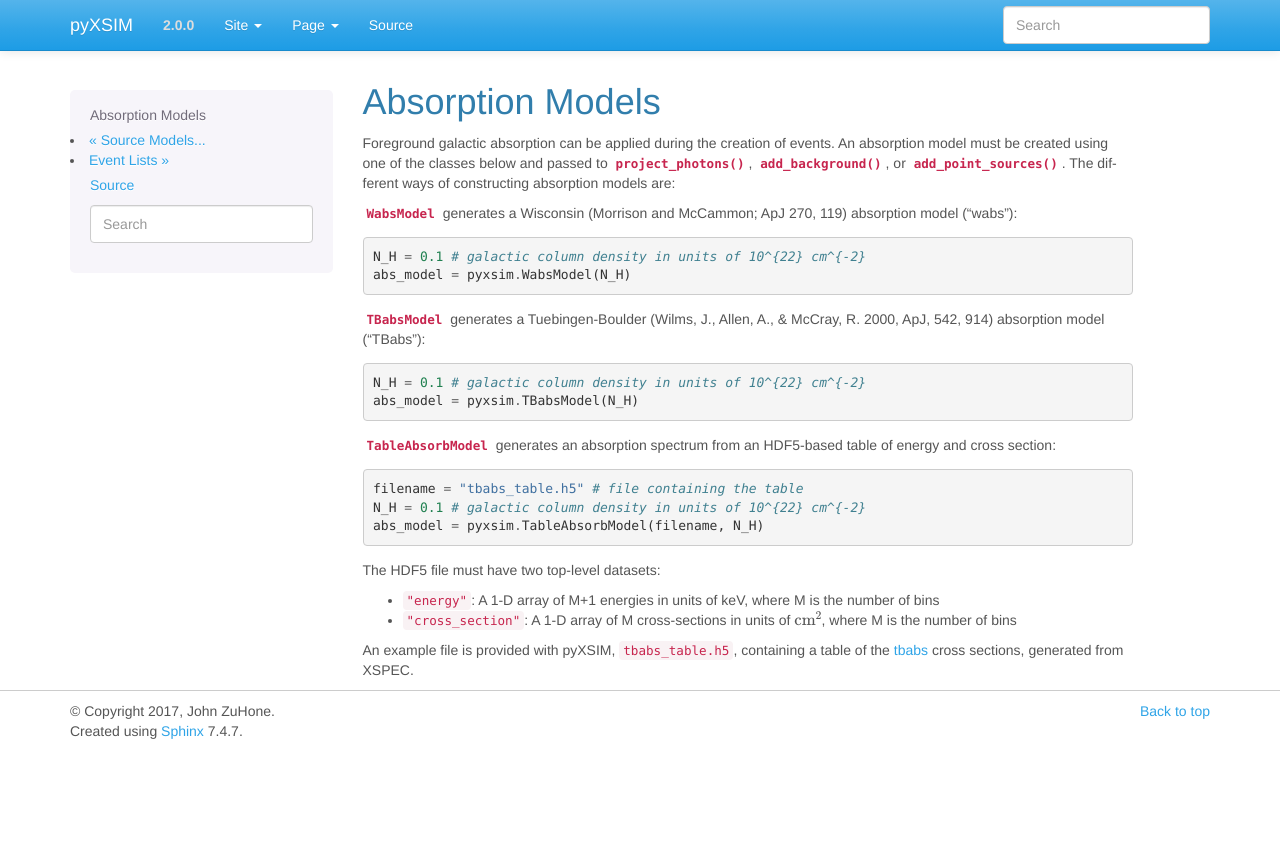
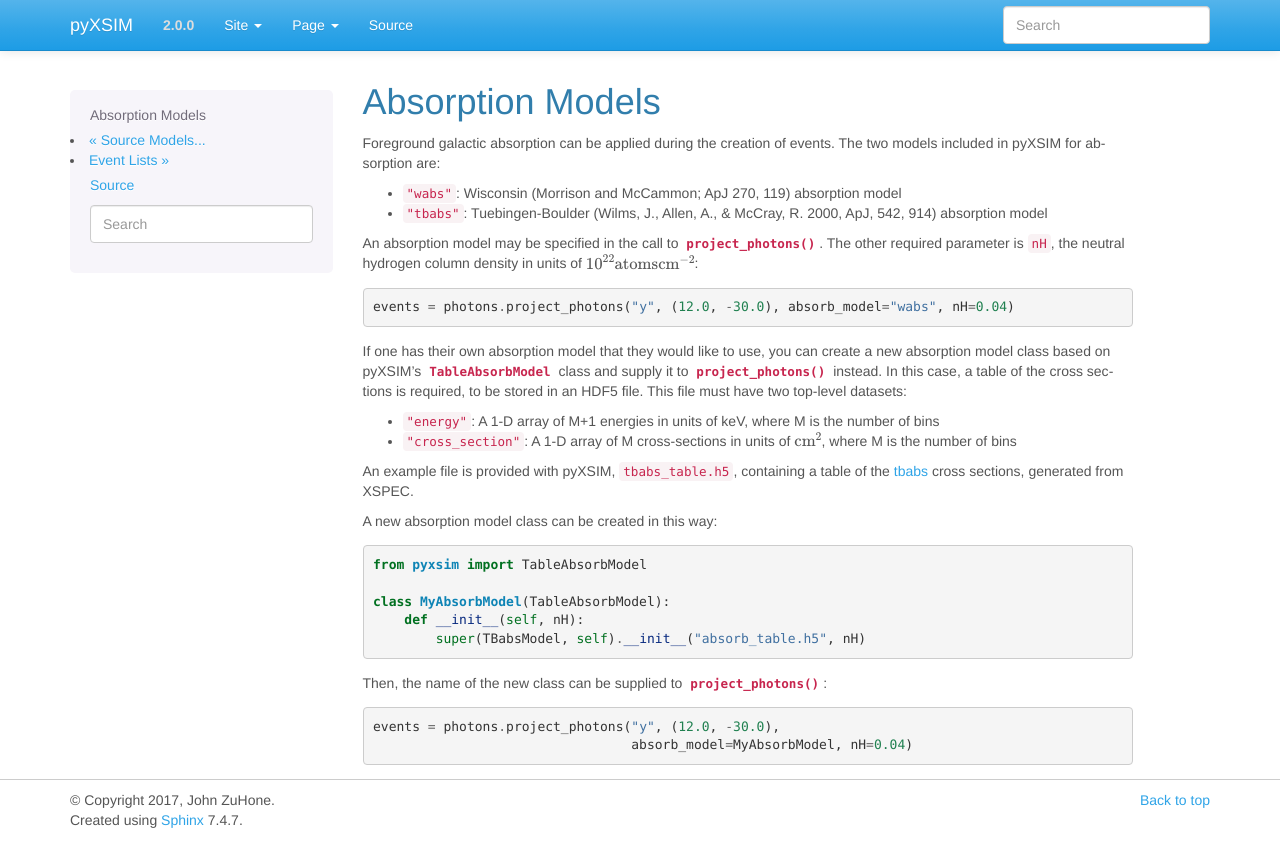
Before and after one commit to jzuhone/pyxsim, a Sphinx documentation site: the page built from doc/source/absorb_models.rst, in a window 1280 px wide. Shown: the top 867 px of the page. Built offline with Sphinx 7.4.7, drawn with Linux system fonts in a browser that asks for light colours.

Commit message:
New absorption docs

```diff
--- a/doc/source/absorb_models.rst
+++ b/doc/source/absorb_models.rst
@@ -3,39 +3,26 @@
 Absorption Models
 =================
 
-Foreground galactic absorption can be applied during the creation of events. An absorption
-model must be created using one of the classes below and passed to
-:meth:`~pyxsim.photon_list.PhotonList.project_photons`,
-:meth:`~pyxsim.event_list.EventList.add_background`,
-or :meth:`~pyxsim.event_list.EventList.add_point_sources`. The different ways of constructing
-absorption models are:
+Foreground galactic absorption can be applied during the creation of events. The two
+models included in pyXSIM for absorption are:
 
-:class:`~pyxsim.spectral_models.WabsModel` generates a Wisconsin (Morrison and McCammon;
-ApJ 270, 119) absorption model ("wabs"):
+* ``"wabs"``: Wisconsin (Morrison and McCammon; ApJ 270, 119) absorption model
+* ``"tbabs"``: Tuebingen-Boulder (Wilms, J., Allen, A., & McCray, R. 2000, ApJ, 542, 914)
+  absorption model
+
+An absorption model may be specified in the call to
+:meth:`~pyxsim.photon_list.PhotonList.project_photons`. The other required parameter is
+``nH``, the neutral hydrogen column density in units of :math:`10^{22} \rm{atoms} \rm{cm}^{-2}`:
 
 .. code-block:: python
 
-    N_H = 0.1 # galactic column density in units of 10^{22} cm^{-2}
-    abs_model = pyxsim.WabsModel(N_H)
+    events = photons.project_photons("y", (12.0, -30.0), absorb_model="wabs", nH=0.04)
 
-:class:`~pyxsim.spectral_models.TBabsModel` generates a Tuebingen-Boulder (Wilms, J.,
-Allen, A., & McCray, R. 2000, ApJ, 542, 914) absorption model ("TBabs"):
-
-.. code-block:: python
-
-    N_H = 0.1 # galactic column density in units of 10^{22} cm^{-2}
-    abs_model = pyxsim.TBabsModel(N_H)
-
-:class:`~pyxsim.spectral_models.TableAbsorbModel` generates an absorption spectrum from
-an HDF5-based table of energy and cross section:
-
-.. code-block:: python
-
-    filename = "tbabs_table.h5" # file containing the table
-    N_H = 0.1 # galactic column density in units of 10^{22} cm^{-2}
-    abs_model = pyxsim.TableAbsorbModel(filename, N_H)
-
-The HDF5 file must have two top-level datasets:
+If one has their own absorption model that they would like to use, you can create a new
+absorption model class based on pyXSIM's :class:`~pyxsim.spectral_models.TableAbsorbModel`
+class and supply it to :meth:`~pyxsim.photon_list.PhotonList.project_photons` instead.
+In this case, a table of the cross sections is required, to be stored in an HDF5 file.
+This file must have two top-level datasets:
 
 * ``"energy"``: A 1-D array of M+1 energies in units of keV, where M is the number of bins
 * ``"cross_section"``: A 1-D array of M cross-sections in units of :math:`\rm{cm}^2`, where M
@@ -44,3 +31,21 @@ The HDF5 file must have two top-level datasets:
 An example file is provided with pyXSIM, ``tbabs_table.h5``, containing a table of the
 `tbabs <http://pulsar.sternwarte.uni-erlangen.de/wilms/research/tbabs/>`_ cross sections,
 generated from XSPEC.
+
+A new absorption model class can be created in this way:
+
+.. code-block:: python
+
+    from pyxsim import TableAbsorbModel
+
+    class MyAbsorbModel(TableAbsorbModel):
+        def __init__(self, nH):
+            super(TBabsModel, self).__init__("absorb_table.h5", nH)
+
+Then, the name of the new class can be supplied to
+:meth:`~pyxsim.photon_list.PhotonList.project_photons`:
+
+.. code-block:: python
+
+    events = photons.project_photons("y", (12.0, -30.0),
+                                     absorb_model=MyAbsorbModel, nH=0.04)
```
